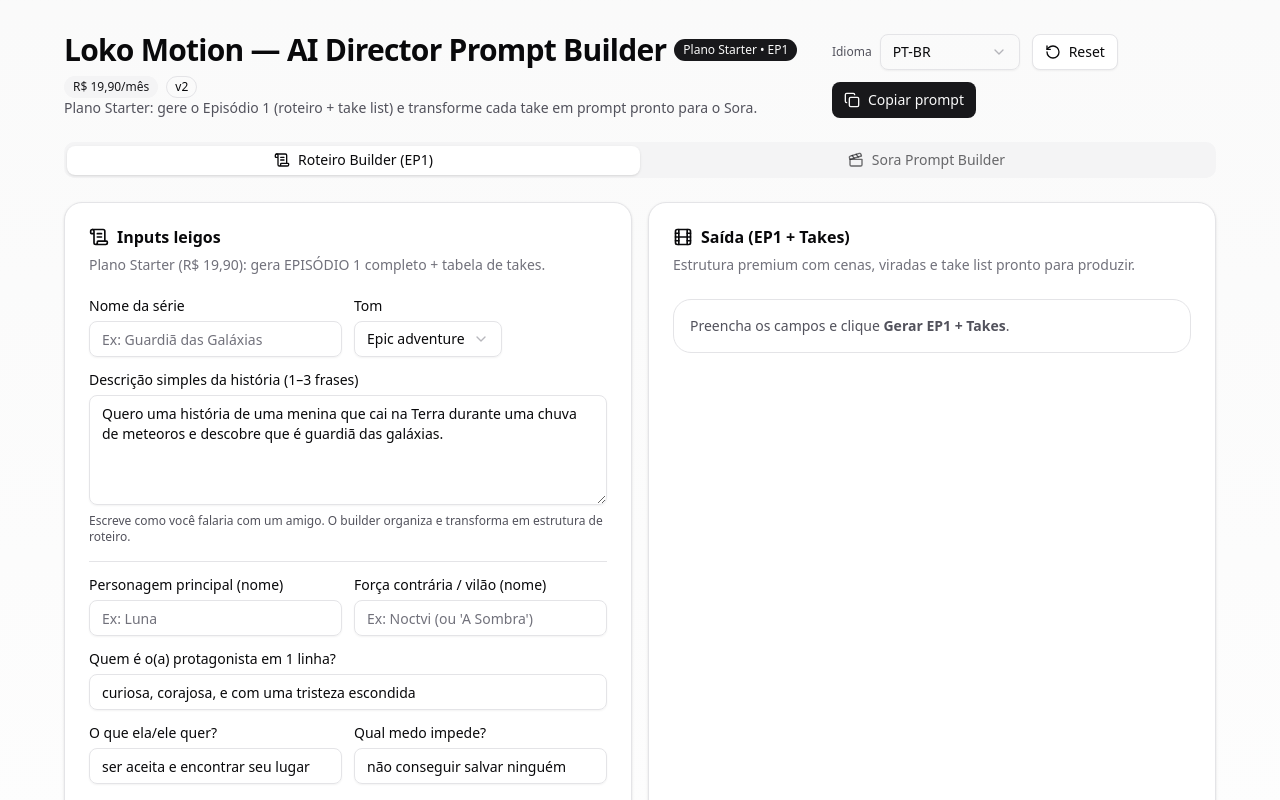
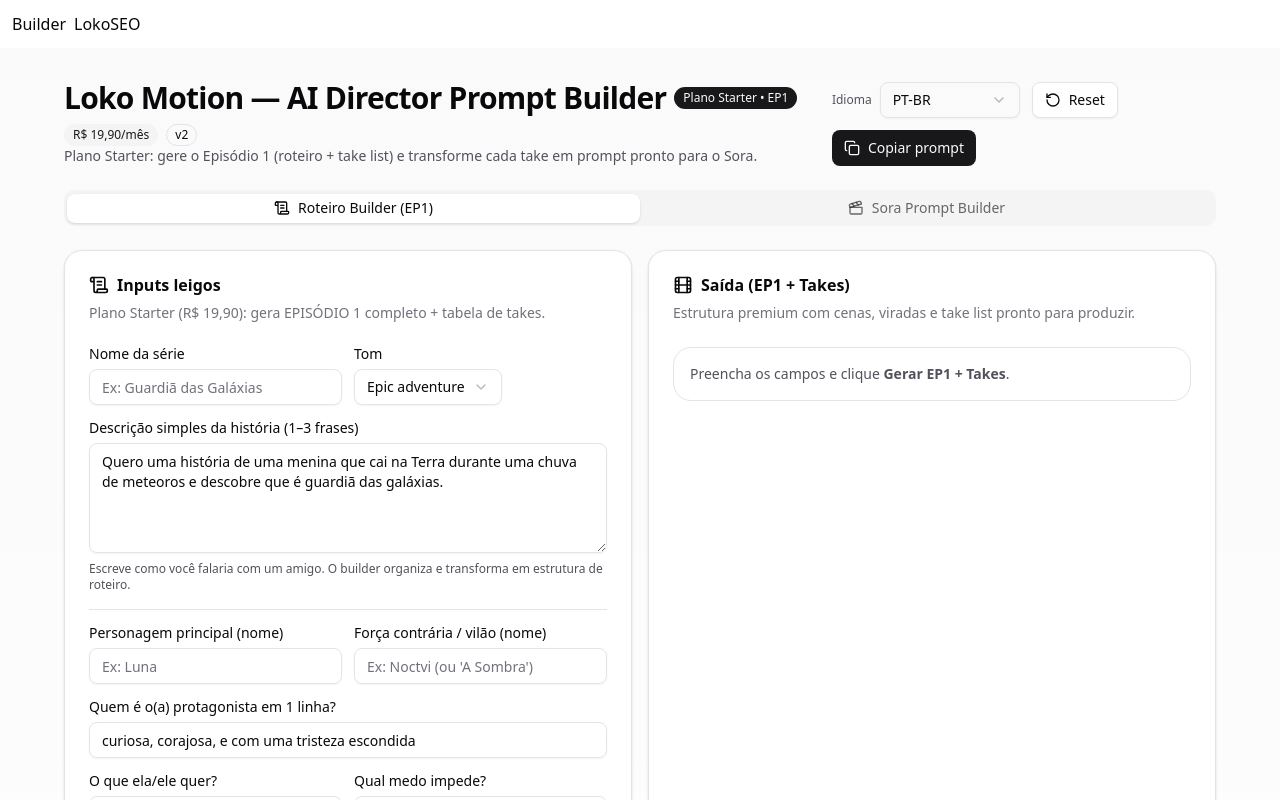
Before and after one commit to Lokomotionbr/loko-motion, a Next.js app: page / in a window 1280 px wide. Shown: the top 800 px of the page. Built offline with nearby package versions, Linux system fonts and the light colour scheme.

Commit message:
Fix homepage to Studio

```diff
--- a/src/components/Studio.tsx
+++ b/src/components/Studio.tsx
@@ -1,7 +1,20 @@
 "use client";
 
+import { useState } from "react";
 import Builder from "./Builder";
+import LokoSEO from "./LokoSEO";
 
 export default function Studio() {
-  return <Builder />;
+  const [tab, setTab] = useState<"builder" | "seo">("builder");
+
+  return (
+    <div className="w-full">
+      <div style={{ display: "flex", gap: 8, padding: 12 }}>
+        <button onClick={() => setTab("builder")}>Builder</button>
+        <button onClick={() => setTab("seo")}>LokoSEO</button>
+      </div>
+
+      {tab === "builder" ? <Builder /> : <LokoSEO />}
+    </div>
+  );
 }
```
